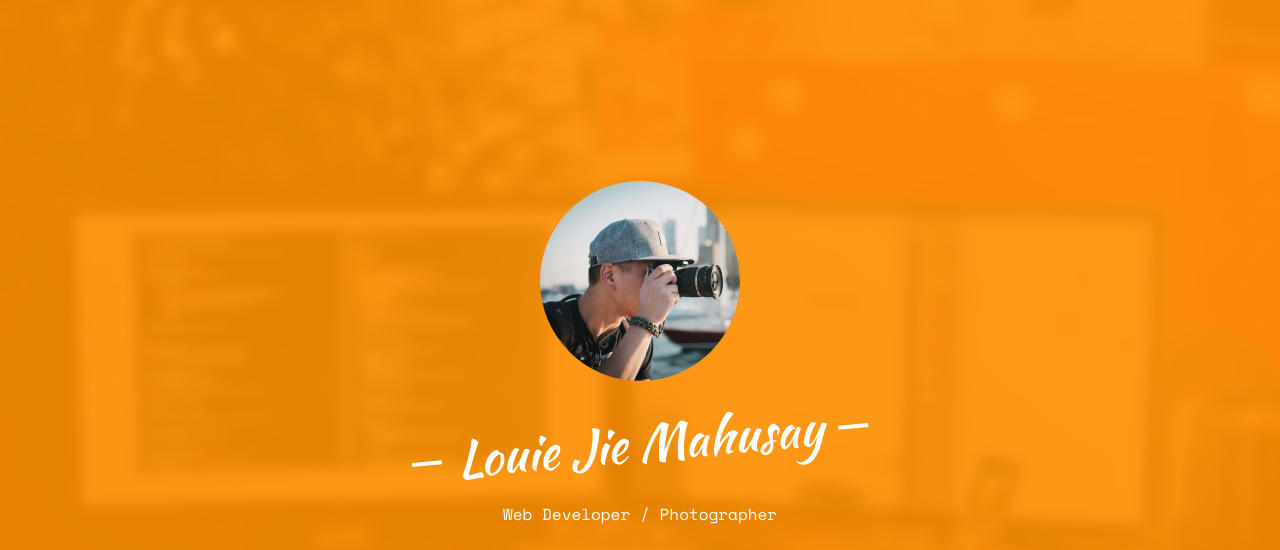
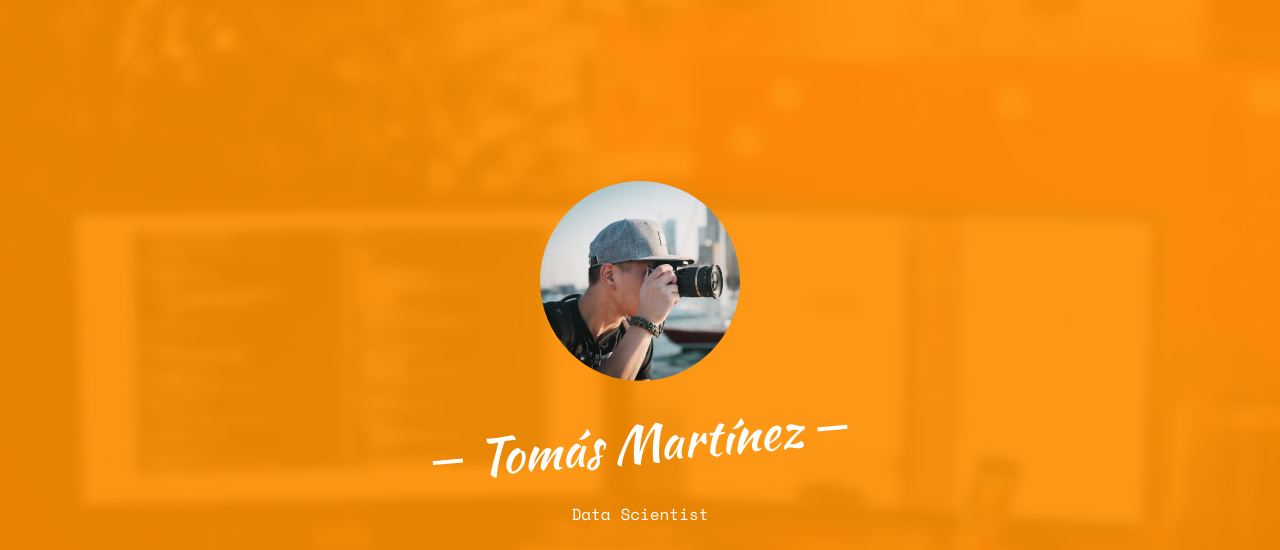
Before and after one commit to MTomasMartnez/Portafolio, a plain HTML site: page index.html in a window 1280 px wide. Shown: the top 550 px of the page. Drawn offline with nearby package versions, Linux system fonts and the light colour scheme; some packages are replaced by stand-ins of ours; no server answers; files whose address does not match are found by name.

Commit message:
puse mi nombre

```diff
--- a/index.html
+++ b/index.html
@@ -55,8 +55,8 @@
 					<div class="display-t js-fullheight">
 						<div class="display-tc js-fullheight animate-box" data-animate-effect="fadeIn">
 							<div class="profile-thumb" style="background: url(images/user-3.jpg);"></div>
-							<h1><span>Louie Jie Mahusay</span></h1>
-							<h3><span>Web Developer / Photographer</span></h3>
+							<h1><span>Tomás Martínez</span></h1>
+							<h3><span>Data Scientist </span></h3>
 							<p>
 								<ul class="fh5co-social-icons">
 									<li><a href="#"><i class="icon-twitter2"></i></a></li>
```
